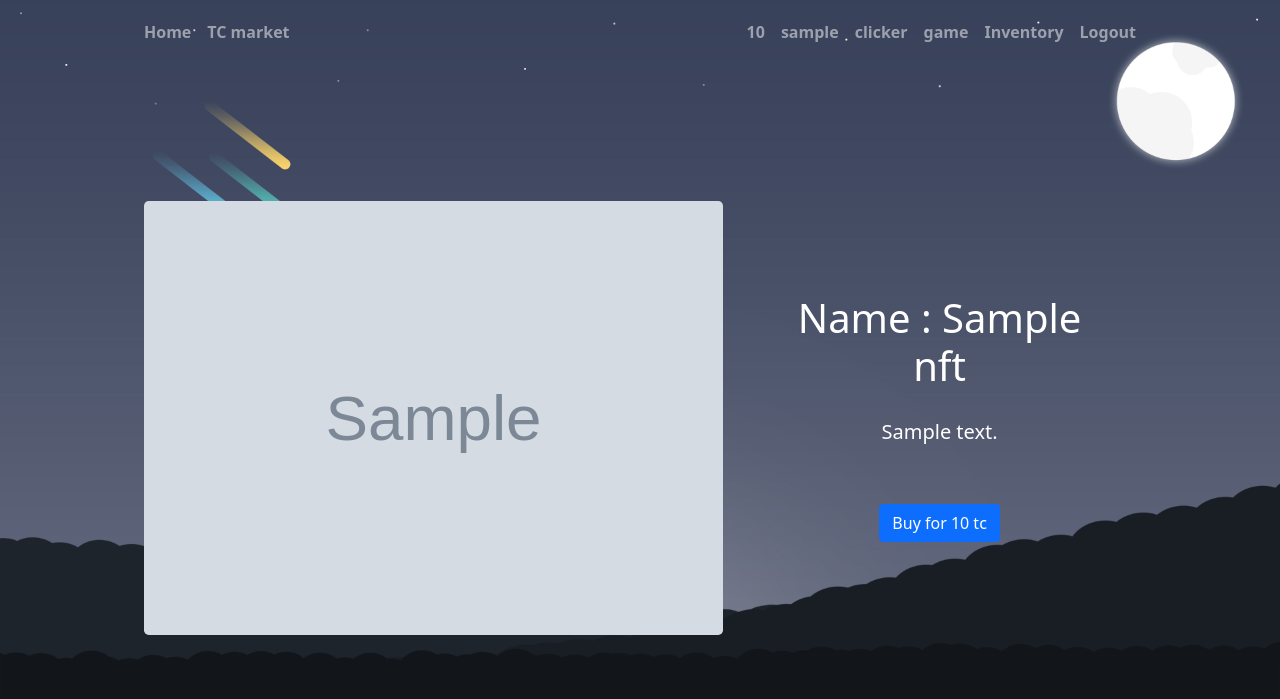
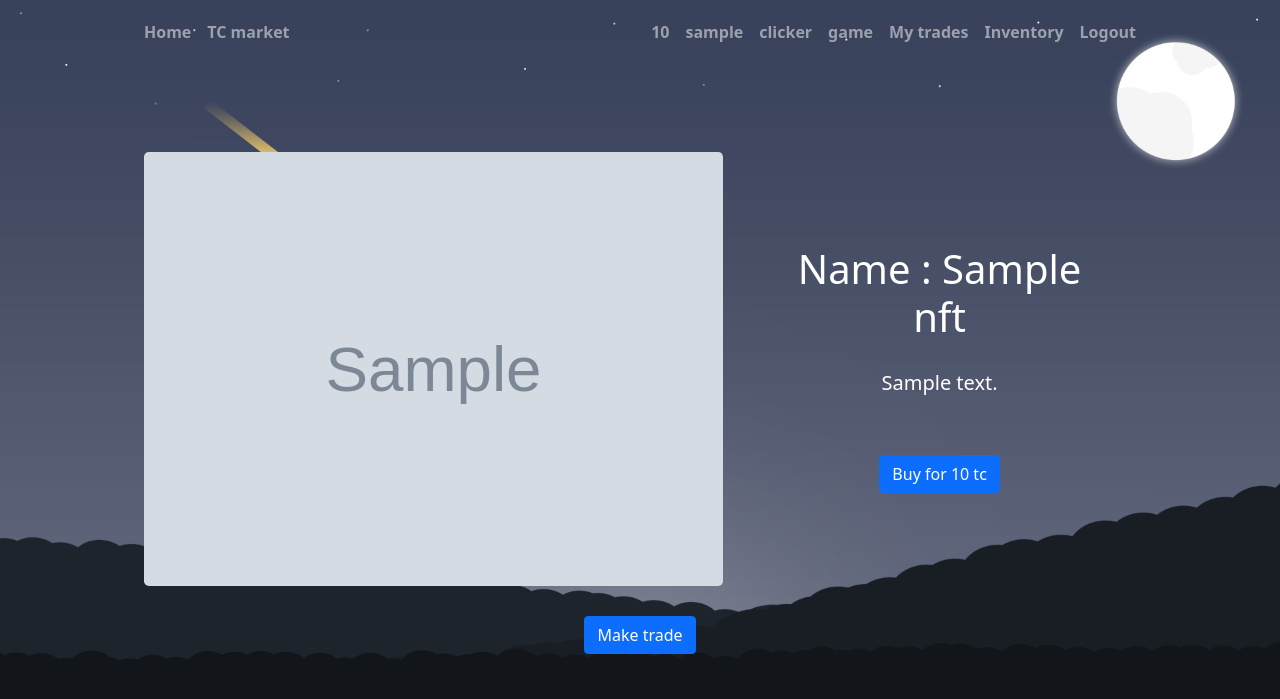
Before and after one commit to KOSTEN19/colossus, a Django app: page /data/1 in a window 1280 px wide. Shown: the top 699 px of the page. Run offline with Django 4.2, Linux system fonts and the light colour scheme; a user stored in the database is signed in; tables that the repository leaves empty hold one stand-in row (values such as "Sample post"); grey boxes marked "Sample" are stand-in pictures; some libraries are stand-ins or nearby versions.

Commit message:
trade add stage 1

```diff
--- a/mysite/urls.py
+++ b/mysite/urls.py
@@ -23,7 +23,8 @@ urlpatterns = [
     path('admin/', admin.site.urls),
     path('profile/', views.profile_page),
     path('inventory/', views.inventory_page, name='inventory'),
-
+    path('trade/', views.trade_page, name='trade'),
+    path('trades/', views.my_trades_page, name='trades'),
     path('data/<int:post_id>', views.data_post_id),
     path('', views.main_page, ),
     path('market/', views.market_page, name='market'),
@@ -32,7 +33,7 @@ urlpatterns = [
     path('registory/', views.RegUser.as_view()),
     path('login/', views.LoginUser.as_view(), name='login'),
     path('logout/', views.logout_user),
+    path('  ', views.transaction),
     path('transaction/', views.transaction),
-
     path('game/', views.game_page, name='game'),
 ] + static(settings.NFT_URL, document_root=settings.NFT_ROOT)
--- a/website/models.py
+++ b/website/models.py
@@ -1,4 +1,7 @@
 """Import line."""
+import chardet
+from django.contrib.postgres.fields import ArrayField
+from django.contrib.postgres.fields import ArrayField
 from django.db import models
 
 
@@ -10,3 +13,13 @@ class NFT(models.Model):
     price = models.IntegerField()
     description = models.TextField()
     owner = models.TextField()
+
+class Trade(models.Model):
+    id_nft =  models.IntegerField()
+    price_array  = models.IntegerField()
+    chat  = models.TextField()
+    owner = models.TextField()
+    new_owner = models.TextField()
+
+    #price_array = ArrayField(models.IntegerField())
+    #chat = ArrayField(models.CharField(max_length=200), blank=True)
--- a/website/templates/create_NFT.html
+++ b/website/templates/create_NFT.html
@@ -20,9 +20,9 @@
     <form method="POST" enctype="multipart/form-data" action='/'>
       {% csrf_token %}
       <div id="formContent" >
-        <h2 class="active"> Create NFT </h2>
+        <h2 class="active"> Create Trade </h2>
         <p><span for='id_username'> Name  </span>
-        <input type="text" class="form-control" name="name" placeholder="" aria-label="First name"
+        <input type="text" class="form-control" name="name"  placeholder="" aria-label="First name"
           style='margin: 10px;' required>
           </p>
           <p><span for='id_username'> Description  </span>
--- a/website/templates/header.html
+++ b/website/templates/header.html
@@ -90,6 +90,11 @@
         {% else %}
         <a class="nav-link " href="/game/">game</a>
         {% endif %}
+        {% if page == "trades" %}
+        <a class="nav-link active" href="/trades/">My trades</a>
+        {% else %}
+        <a class="nav-link" href="/trades/">My trades</a>
+        {% endif %}
         {% if page == "inventory" %}
         <a class="nav-link active" href="/inventory/">Inventory</a>
         {% else %}
--- a/website/templates/one_nft.html
+++ b/website/templates/one_nft.html
@@ -45,4 +45,8 @@
         </div>
     </div>
 </form>
+<form action="/trade/" method = 'POST'>
+    {% csrf_token %}
+    <button class="btn btn-primary it"  name="make" value = '{{form.id}}'  >Make trade  </button>
+</form>
 {% include 'footer.html' %}
--- a/website/views.py
+++ b/website/views.py
@@ -1,6 +1,7 @@
 """Import line."""
+from unicodedata import name
 from user.models import *
-from website.models import NFT
+from website.models import NFT, Trade
 from website.forms import *
 from django.shortcuts import render, redirect, get_object_or_404
 from django.contrib.auth.views import LoginView
@@ -176,11 +177,65 @@ def market_page(request):
                 'height': '40'
             }
     return render(request, 'market.html', context)
+@login_required
+def trade_page(request):
+    context = {}
+    if request.method == 'POST':
+        try:
+            make = request.POST.get('make')
+        except: pass
+    print(make)
+    if int(make):
+        query = get_object_or_404(NFT, id=make)
+        trade = Trade(id_nft=query.id, price_array  = query.price)
+        print(int(0.7*query.price),int(1.3*query.price))
+        context.update({
+         'page' :  'trades',
+        'nft_price_l' : int(0.7*query.price),
+        'nft_price_h' : int(1.3*query.price),
+        'nft_price' : int(query.price),
+        'nft_name' : str(query.name),
+        })
+        return render(request, 'make_trade.html', context)
+
+
+@login_required
+def my_trades_page(request):
+    context = {
+        'all_data': Trade.objects.filter(new_owner = str(request.user)) ,
+        'page' :  'trades',
+        'height': '40'
+    }
+    return render(request, 'my_trades.html', context)
+
 
 @login_required
 def transaction(request):
     """Function line."""
     context = {}
+    if request.method == 'POST':
+        if 1:
+            make = request.POST.get('name')
+            print(make)
+            query = get_object_or_404(NFT, name=str(make))
+            print(1)
+            text = request.POST.get('message')
+            print(2)
+            trade_price = request.POST.get('trade_price')
+            print(3)
+            trade = Trade(id_nft=query.id, price_array=trade_price, chat=text, owner = query.owner, new_owner=request.user)
+            print(4)
+            trade.save()
+            print(5)
+            context.update({
+                    'text': 'transaction compleate!!!!'})
+        #except:
+       #     context.update({
+        #            'text': 'Error'})
+        return render(request, 'transaction.html', context)
+
+
+
     if request.method == 'GET':
         buy = request.GET.get('buy_id')
         sell = request.GET.get('sell_id')
```
Also changed, not shown: website/templates/make_trade.html (added, +51 -0 lines), website/templates/my_trades.html (added, +34 -0 lines), static/nft/nft_pack/ZiClJf-1920w.jpg (added), static/nft/nft_pack/ZiClJf-1920w_LRd87DY.jpg (added), static/nft/nft_pack/ZiClJf-1920w_ML4Ryxl.jpg (added), static/nft/nft_pack/ZiClJf-1920w_NXbOP4q.jpg (added), static/nft/nft_pack/ZiClJf-1920w_iYpv7QD.jpg (added), static/nft/nft_pack/ZiClJf-1920w_op6iqbc.jpg (added).
